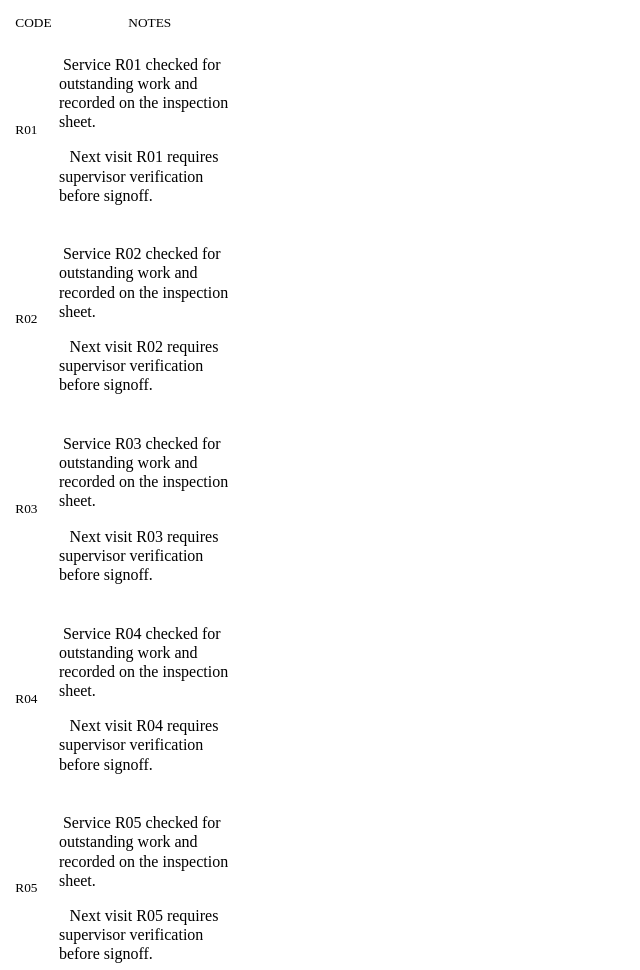
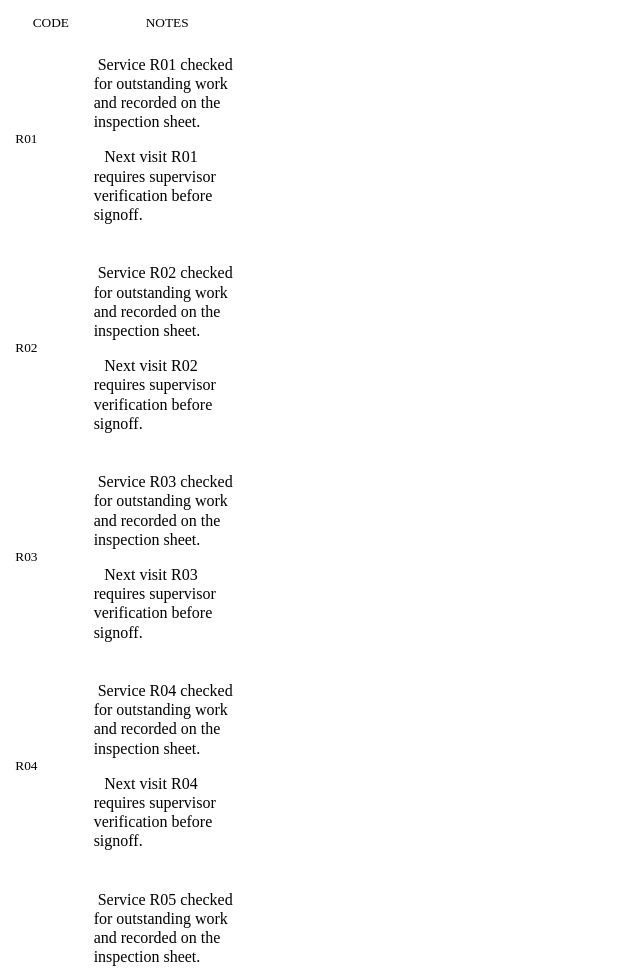
Before and after one commit to KoalaFacts/FactsPDF, a plain HTML site: page examples/report-cell-text-indent-oracle.html in a window 1280 px wide. Shown: the top 970 px of the page, without its empty margins (0-640 px from the left). Drawn offline with Linux system fonts and the light colour scheme.

Commit message:
fix(css): keep fixed-track indent report printable with DejaVu font presets
Give the CODE column room for its unbreakable identifiers when the CLI selects subset-letter or A5 furniture fonts. Preserve the fixed 180pt table/track sum, 24 real rows, point-valued oracle, CSS indent cascade and pagination checks. Parity must continue to require genuine PDFs under all three CLI profiles.

Parity-Expect: new-example-rendered

```diff
--- a/examples/report-cell-text-indent-oracle.html
+++ b/examples/report-cell-text-indent-oracle.html
@@ -5,7 +5,7 @@
     td.memo p.follow { text-indent:8pt!important }
   </style>
   <table style="width:180pt;padding:2pt;font-size:10pt">
-    <colgroup><col style="width:30pt"><col style="width:150pt"></colgroup>
+    <colgroup><col style="width:60pt"><col style="width:120pt"></colgroup>
     <thead><tr><th style="font-weight:normal;padding:2pt">CODE</th><th style="font-weight:normal;padding:2pt">NOTES</th></tr></thead>
     <tbody>
     <tr><td style="padding:2pt">R01</td><td class="memo" style="text-indent:9pt;padding:2pt"><p style="text-indent:inherit">Service R01 checked for outstanding work and recorded on the inspection sheet.</p><p class="follow">Next visit R01 requires supervisor verification before signoff.</p></td></tr>
```
Also changed, not shown: examples/report-cell-text-indent.html (+1 -1 lines).
